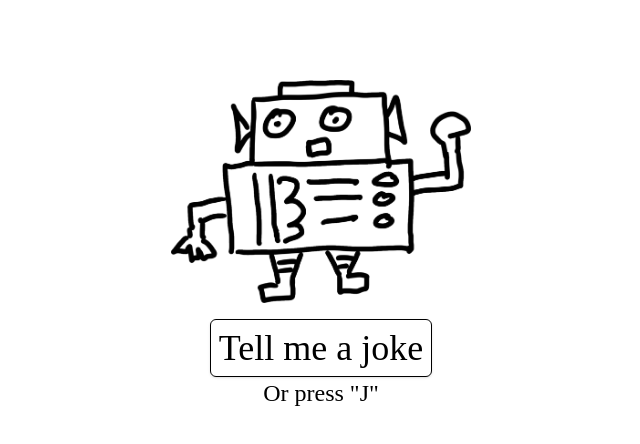
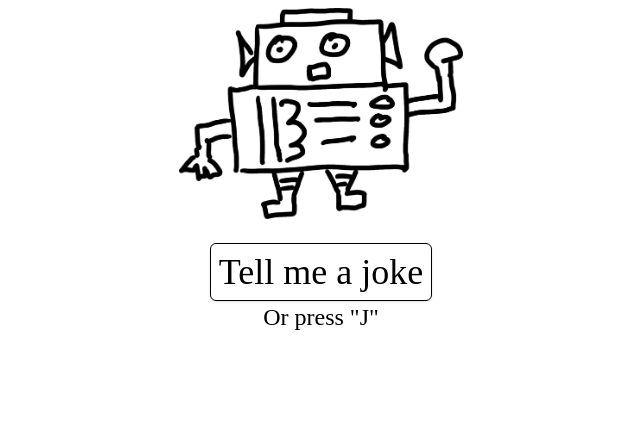
Before and after one commit to bytesbanana/-S-joke-telling-app, a React (Create React App) app: page / in a window 1280 px wide. Shown: the top 444 px of the page, without its empty margins (319-959 px from the left). Built offline with nearby package versions, Linux system fonts and the light colour scheme.

Commit message:
updating styling

```diff
--- a/src/App.tsx
+++ b/src/App.tsx
@@ -52,8 +52,8 @@ function App() {
   }, []);
 
   return (
-    <div className="flex justify-center p-20 flex-col items-center">
-      <div className=" relative w-[300px] h-auto">
+    <div className="flex justify-center flex-col items-center">
+      <div className=" relative w-[300px] h-auto p-2">
         <img src="/robot.png" alt="robot" />
       </div>
       <div className="flex justify-center p-4 flex-col items-center">
@@ -70,7 +70,7 @@ function App() {
         <p className="text-2xl">Or press "J"</p>
       </div>
 
-      <div className="w-100 p-4 flex justify-center flex-col items-center">
+      <div className="w-100 p-4 flex justify-center flex-col items-center py-4">
         <h1 className="text-5xl font-bold text-center p-4">{joke?.setup}</h1>
         <p className="text-3xl text-center">{joke?.punchline}</p>
       </div>
```
